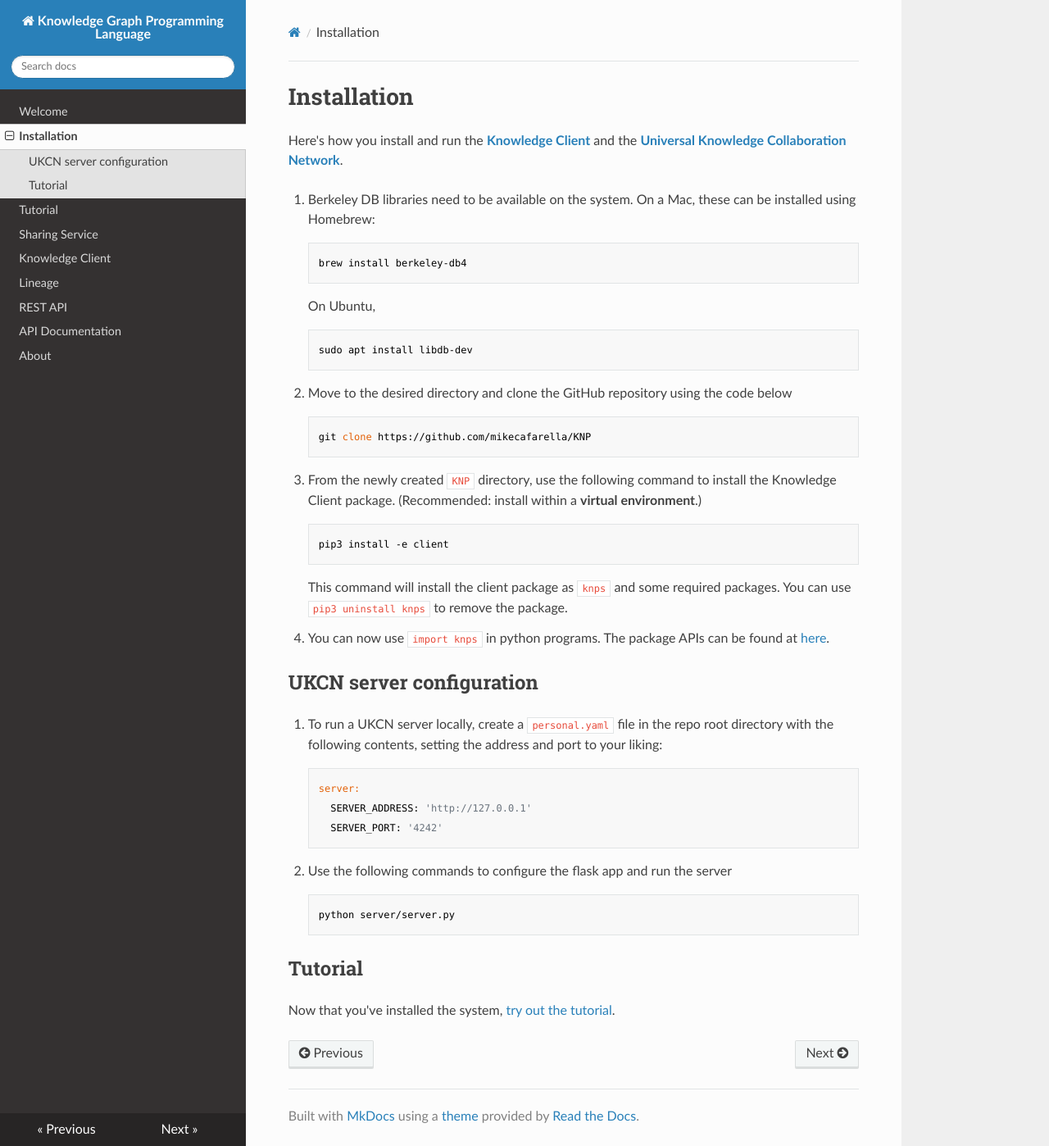
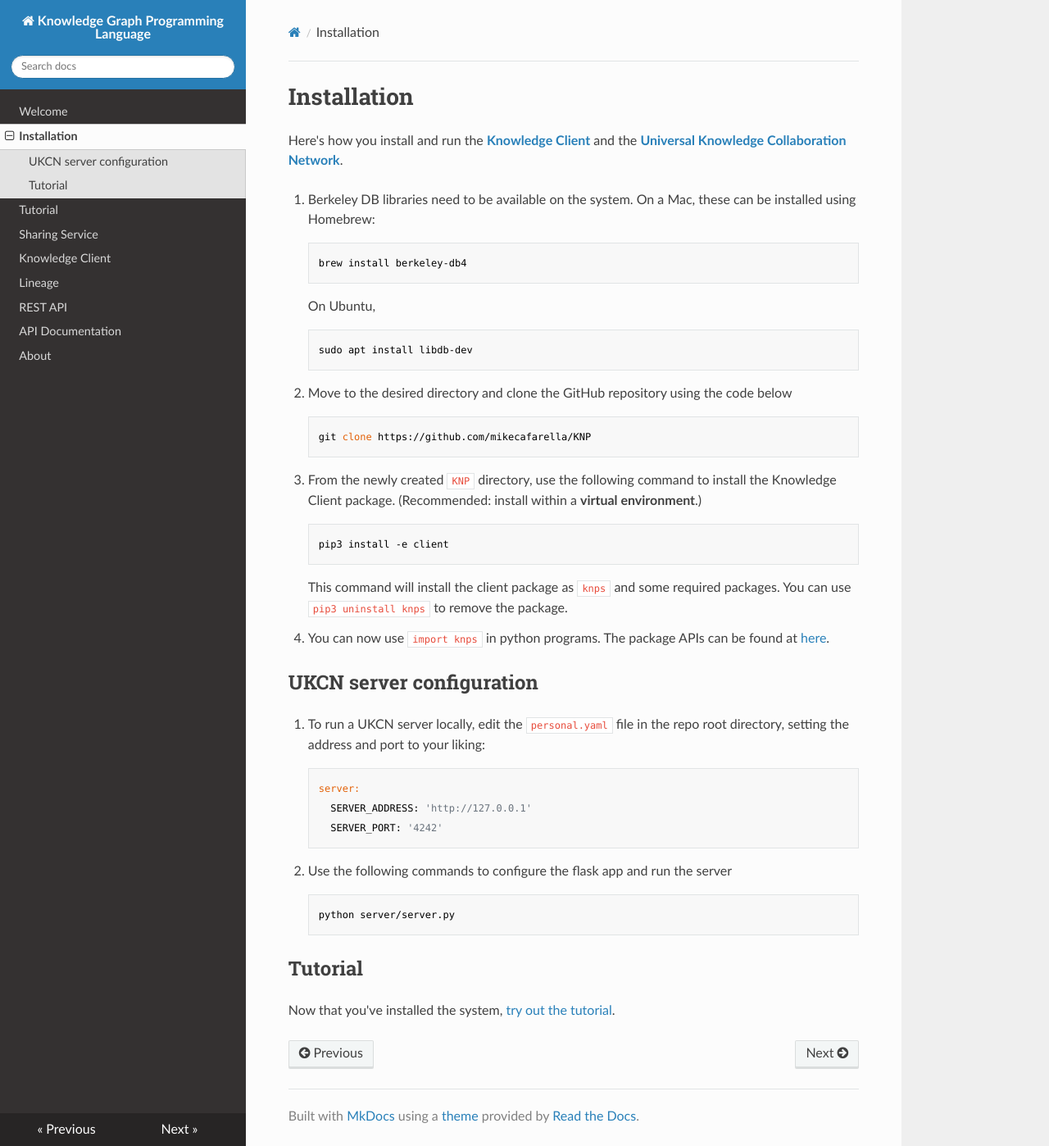
Before and after one commit to mikecafarella/KNP, an MkDocs documentation site: the page built from docs/install.md, in a window 1280 px wide and 1398 px high. Shown: the whole window at 82% size. Built offline with MkDocs 1.6.1, drawn with Linux system fonts in a browser that asks for light colours; nearby versions of some CDN libraries.

Commit message:
update docs

```diff
--- a/docs/install.md
+++ b/docs/install.md
@@ -26,7 +26,7 @@ Here's how you install and run the [__Knowledge Client__](knowledgeclient.md) an
 
 ## UKCN server configuration
 
-4. To run a UKCN server locally, create a `personal.yaml` file in the repo root directory with the following contents, setting the address and port to your liking:
+4. To run a UKCN server locally, edit the `personal.yaml` file in the repo root directory, setting the address and port to your liking:
 
         server:
           SERVER_ADDRESS: 'http://127.0.0.1'
```
